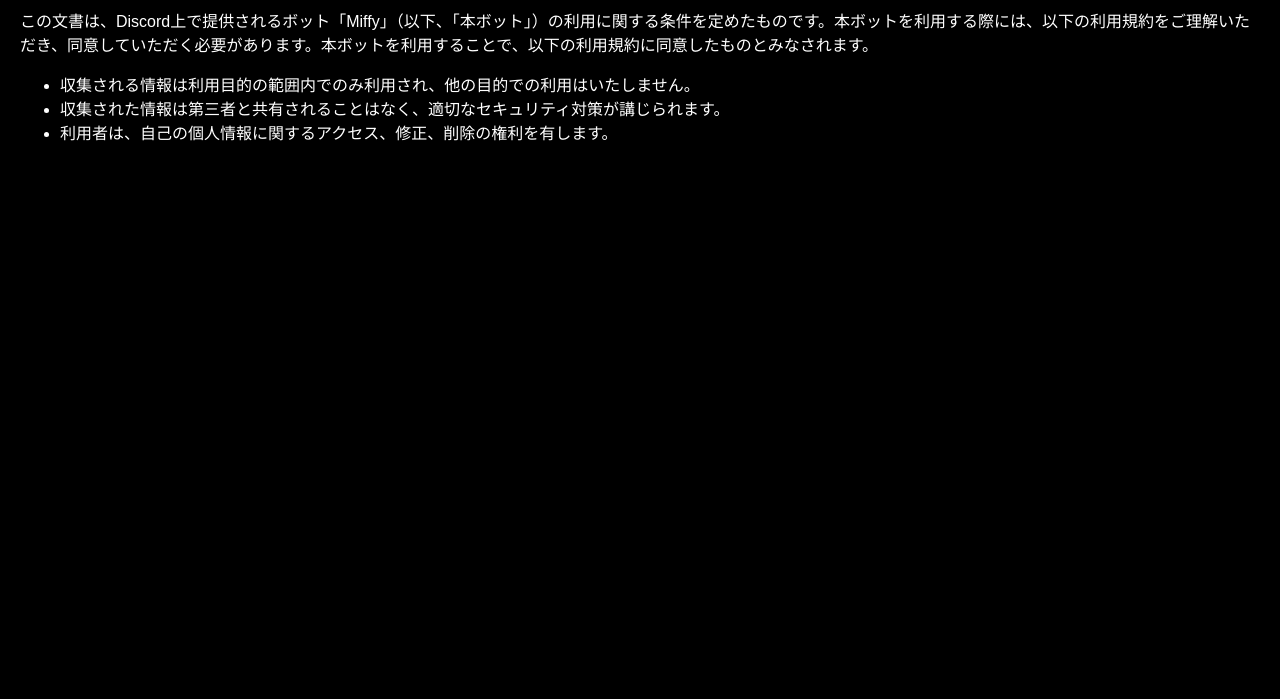
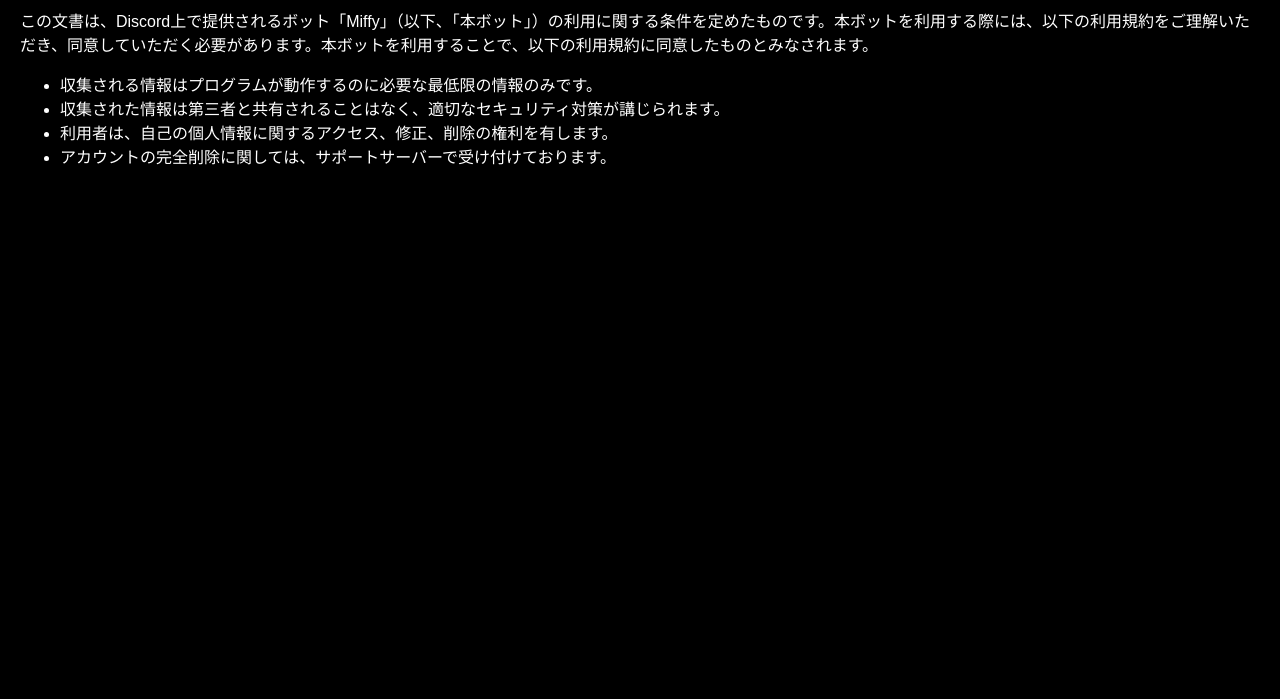
Before and after one commit to voids-top/voids-top.github.io, a plain HTML site: page privacy.html in a window 1280 px wide. Shown: the part 101-800 px from the top of the page. Drawn offline with Linux system fonts and the light colour scheme.

Commit message:
Update privacy.html

```diff
--- a/privacy.html
+++ b/privacy.html
@@ -24,9 +24,10 @@
   <h1>Miffyのプライバシーポリシー</h1>
   <p>この文書は、Discord上で提供されるボット「Miffy」（以下、「本ボット」）の利用に関する条件を定めたものです。本ボットを利用する際には、以下の利用規約をご理解いただき、同意していただく必要があります。本ボットを利用することで、以下の利用規約に同意したものとみなされます。</p>
   <ul>
-    <li>収集される情報は利用目的の範囲内でのみ利用され、他の目的での利用はいたしません。</li>
+    <li>収集される情報はプログラムが動作するのに必要な最低限の情報のみです。</li>
     <li>収集された情報は第三者と共有されることはなく、適切なセキュリティ対策が講じられます。</li>
     <li>利用者は、自己の個人情報に関するアクセス、修正、削除の権利を有します。</li>
+    <li>アカウントの完全削除に関しては、サポートサーバーで受け付けております。</li>
   </ul>
 </body>
 </html>
```
